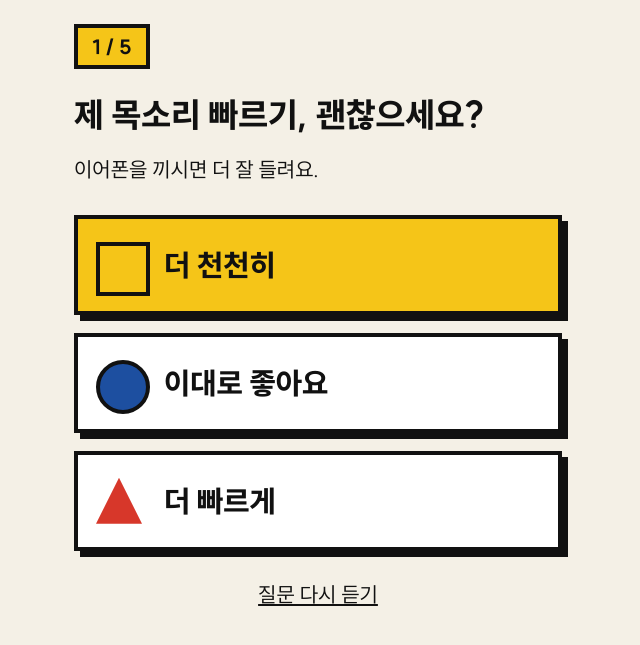
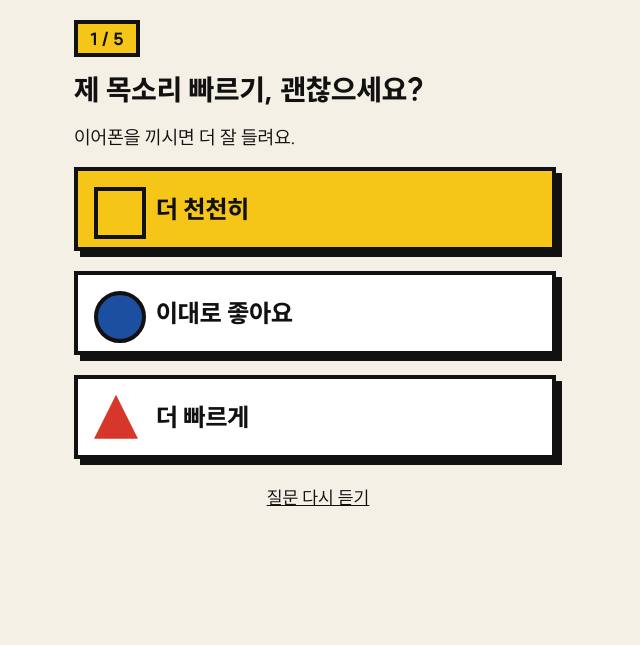
Before and after one commit to dp44rk/dp44rk.github.io, a Jekyll site: the page myway/app/index.html, which Jekyll copies as it is, in a window 1280 px wide. Shown: the top 645 px of the page, without its empty margins (322-962 px from the left). Built offline with Jekyll 4.4.1, drawn with Linux system fonts in a browser that asks for light colours.

Commit message:
update(myway): 폰 앱 한 화면 맞춤
Co-Authored-By: Claude Opus 5.5 <noreply@anthropic.com>
Claude-Session: https://claude.ai/code/session_01DJAfNR7fXWPy7MW1mdXWhr

```diff
--- a/myway/app/app.css
+++ b/myway/app/app.css
@@ -1,110 +1,126 @@
 /* 내 방식 QR — 바우하우스 / 데 스테일: 종이색 바탕, 검은 잉크, 빨강·파랑·노랑 원색 네모, 두꺼운 선.
-   안내 음성의 "노란 네모, 파란 네모"와 같은 말로 화면을 만든다. 모든 글자 대비 7:1 이상 목표. */
+   안내 음성의 "노란 네모, 파란 네모"와 같은 말로 화면을 만든다. 모든 글자 대비 7:1 이상 목표.
+
+   한 화면 원칙: 모든 화면은 폰 화면 높이(100dvh) 안에 들어가고 스크롤하지 않는다.
+   - 기준 글자 크기 1rem = min(20px, 화면 높이 2.4%) × 글씨 배율(--fs).
+   - 높이·여백·버튼 크기를 모두 rem으로 정해서, 화면이 낮으면 전부 같은 비율로 줄어든다.
+   - 각 화면은 높이 31rem 안에 들어가게 설계 (작은 폰 + 아주 큰 글씨에서도 들어감).
+   - 남는 공간은 카메라 화면·QR 같은 "늘어나는 칸" 하나가 가져간다. 요소끼리는 겹치지 않는다. */
 :root {
   --paper: #f4f0e6; --ink: #111; --red: #d7372a; --blue: #1d4fa0; --yellow: #f5c518; --white: #fff;
-  --line: 4px; --gap: 16px; --fs: 1;
-  font-size: calc(20px * var(--fs));
+  --line: 4px; --fs: 1; --gap: .75rem;
+  font-size: calc(min(20px, 2.4dvh) * var(--fs));
 }
 html.low { --fs: 1.3; }
 * { box-sizing: border-box; }
 [hidden] { display: none !important; }
-html, body { margin: 0; background: var(--paper); color: var(--ink); font-family: 'SUIT', 'Apple SD Gothic Neo', 'Noto Sans KR', system-ui, sans-serif; -webkit-text-size-adjust: 100%; }
-body { min-height: 100dvh; }
-#app { max-width: 520px; margin: 0 auto; min-height: 100dvh; position: relative; }
+html, body { margin: 0; height: 100%; background: var(--paper); color: var(--ink); font-family: 'SUIT', 'Apple SD Gothic Neo', 'Noto Sans KR', system-ui, sans-serif; -webkit-text-size-adjust: 100%; overflow: hidden; }
+#app { max-width: 520px; margin: 0 auto; height: 100dvh; position: relative; }
 button { font: inherit; color: inherit; cursor: pointer; -webkit-tap-highlight-color: transparent; }
-.view { display: none; padding: 24px 16px calc(32px + env(safe-area-inset-bottom)); min-height: 100dvh; flex-direction: column; gap: var(--gap); }
+.view { display: none; height: 100dvh; overflow: hidden; padding: 1rem 16px calc(.9rem + env(safe-area-inset-bottom)); flex-direction: column; gap: var(--gap); }
 .view.on { display: flex; }
+.view > * { flex: none; min-width: 0; }
+.grow { flex: 1 1 auto !important; min-height: 0; }
 
-h2 { font-size: 1.7rem; line-height: 1.3; margin: 8px 0 0; font-weight: 800; word-break: keep-all; }
-.sub, .lead { font-size: 1.05rem; line-height: 1.6; margin: 0; word-break: keep-all; }
-.lead { font-size: 1.25rem; margin: 8px 0 12px; }
-.tiny { font-size: .8rem; color: #444; margin-top: auto; }
+h2 { font-size: 1.45rem; line-height: 1.25; margin: 0; font-weight: 800; word-break: keep-all; }
+.sub, .lead { font-size: .95rem; line-height: 1.5; margin: 0; word-break: keep-all; }
+.lead { font-size: 1.1rem; }
+.tiny { font-size: .72rem; line-height: 1.45; color: #444; margin: auto 0 0; }
 
 /* 표지: 원·네모·세모 */
-.mark { display: flex; align-items: center; gap: 10px; border-bottom: var(--line) solid var(--ink); padding-bottom: 18px; }
-.mark i { display: block; width: 44px; height: 44px; flex: none; }
+.mark { display: flex; align-items: center; gap: .5rem; border-bottom: var(--line) solid var(--ink); padding-bottom: .8rem; }
+.mark i { display: block; width: 2rem; height: 2rem; flex: none; }
 .mark .c { border-radius: 50%; } .mark .t { clip-path: polygon(50% 0, 100% 100%, 0 100%); }
 .r { background: var(--red); } .b { background: var(--blue); } .y { background: var(--yellow); } .w { background: var(--white); }
-.mark h1 { margin: 0 0 0 6px; font-size: 1.7rem; font-weight: 900; line-height: 1.1; }
-.mark h1 small { display: block; font-size: .8rem; font-weight: 600; letter-spacing: .1em; }
+.mark h1 { margin: 0 0 0 .3rem; font-size: 1.45rem; font-weight: 900; line-height: 1.1; }
+.mark h1 small { display: block; font-size: .7rem; font-weight: 600; letter-spacing: .1em; }
 
-/* 큰 네모 버튼 */
-.blk { display: block; width: 100%; min-height: 84px; border: var(--line) solid var(--ink); border-radius: 0; font-size: 1.35rem; font-weight: 800; padding: 14px; text-align: center; box-shadow: 6px 6px 0 var(--ink); transition: transform .06s, box-shadow .06s; word-break: keep-all; }
+/* 큰 네모 버튼 (그림자 6px 만큼 오른쪽·아래 여유를 둔다 → 옆 요소와 안 겹침) */
+.blk { display: flex; flex-direction: column; justify-content: center; align-items: center; width: calc(100% - 6px); min-height: 3.4rem; border: var(--line) solid var(--ink); border-radius: 0; font-size: 1.15rem; font-weight: 800; line-height: 1.2; padding: .45rem .8rem; text-align: center; box-shadow: 6px 6px 0 var(--ink); margin-bottom: 6px; transition: transform .06s, box-shadow .06s; word-break: keep-all; }
 .blk:active { transform: translate(4px, 4px); box-shadow: 2px 2px 0 var(--ink); }
 .blk.b, .blk.r { color: #fff; } .blk.y, .blk.w { color: var(--ink); }
-.blk.huge { min-height: 140px; font-size: 1.9rem; }
-.blk.sm { min-height: 64px; width: auto; font-size: 1.1rem; box-shadow: 4px 4px 0 var(--ink); }
-.link { background: none; border: 0; text-decoration: underline; font-size: 1.05rem; padding: 14px; align-self: center; }
+.blk.huge { min-height: 5rem; font-size: 1.6rem; }
+.blk.sm { min-height: 2.6rem; width: auto; font-size: .95rem; box-shadow: 4px 4px 0 var(--ink); margin-bottom: 4px; }
+.link { background: none; border: 0; text-decoration: underline; font-size: .9rem; padding: .3rem .6rem; align-self: center; }
+.row2 { display: grid; grid-template-columns: 1fr 1fr; gap: .6rem; }
+.row2 .blk { width: calc(100% - 6px); }
 
 /* 설정 질문 */
-.step-bar { font-weight: 800; font-size: 1rem; border: var(--line) solid var(--ink); align-self: flex-start; padding: 6px 14px; background: var(--yellow); }
-.choices { display: flex; flex-direction: column; gap: 18px; margin-top: 12px; }
-.choices .blk { min-height: 100px; font-size: 1.5rem; text-align: left; padding-left: 86px; position: relative; }
-.choices .blk::before { content: ''; position: absolute; left: 18px; top: 50%; width: 46px; height: 46px; margin-top: -23px; border: var(--line) solid var(--ink); background: var(--paper); }
+.step-bar { font-weight: 800; font-size: .85rem; border: var(--line) solid var(--ink); align-self: flex-start; padding: .2rem .6rem; background: var(--yellow); }
+.choices { display: flex; flex-direction: column; gap: .7rem; }
+.choices .blk { min-height: 4.2rem; font-size: 1.25rem; align-items: flex-start; text-align: left; padding-left: 3.9rem; position: relative; }
+.choices .blk::before { content: ''; position: absolute; left: .8rem; top: 50%; width: 2.2rem; height: 2.2rem; margin-top: -1.1rem; border: var(--line) solid var(--ink); background: var(--paper); }
 .choices .blk:nth-child(1)::before { background: var(--yellow); }
 .choices .blk:nth-child(2)::before { background: var(--blue); border-radius: 50%; }
 .choices .blk:nth-child(3)::before { background: var(--red); clip-path: polygon(50% 0, 100% 100%, 0 100%); border: 0; }
-.choices .blk small { display: block; font-size: .95rem; font-weight: 500; margin-top: 4px; }
+.choices .blk small { display: block; font-size: .8rem; font-weight: 500; margin-top: .15rem; }
 
-/* QR */
-.tags { list-style: none; padding: 0; margin: 0; display: flex; flex-wrap: wrap; gap: 8px; }
-.tags li { border: 3px solid var(--ink); padding: 6px 12px; font-weight: 700; background: var(--white); font-size: .95rem; }
-.qrbox { background: var(--white); border: var(--line) solid var(--ink); padding: 16px; box-shadow: 8px 8px 0 var(--blue); }
-.qrbox canvas { width: 100%; height: auto; display: block; image-rendering: pixelated; }
+/* QR: 남는 높이를 QR 상자가 가져가고, 정사각형으로 맞춤 */
+.tags { list-style: none; padding: 0; margin: 0; display: flex; flex-wrap: wrap; gap: .35rem; }
+.tags li { border: 3px solid var(--ink); padding: .1rem .45rem; font-weight: 700; background: var(--white); font-size: .78rem; }
+.qrbox { flex: 1 1 auto; min-height: 0; display: flex; align-items: center; justify-content: center; }
+.qrbox canvas { height: 100%; max-height: 100%; max-width: calc(100% - 8px); aspect-ratio: 1; width: auto; display: block; image-rendering: pixelated; background: var(--white); border: var(--line) solid var(--ink); padding: .5rem; box-shadow: 8px 8px 0 var(--blue); margin: 0 8px 8px 0; }
 
 /* 목표 */
-.mic { display: flex; flex-direction: column; align-items: center; gap: 14px; background: none; border: 0; font-size: 1.3rem; font-weight: 800; margin: 18px auto 0; }
-.mic span { width: 170px; height: 170px; border-radius: 50%; background: var(--blue); border: var(--line) solid var(--ink); box-shadow: 8px 8px 0 var(--ink); position: relative; }
-.mic span::after { content: ''; position: absolute; left: 50%; top: 50%; width: 44px; height: 74px; margin: -48px 0 0 -22px; border-radius: 22px; background: var(--white); box-shadow: 0 46px 0 -16px var(--white); }
+.mic { display: flex; flex-direction: column; align-items: center; gap: .4rem; background: none; border: 0; font-size: 1rem; font-weight: 800; align-self: center; }
+.mic span { width: 5.4rem; height: 5.4rem; border-radius: 50%; background: var(--blue); border: var(--line) solid var(--ink); box-shadow: 6px 6px 0 var(--ink); position: relative; }
+.mic span::after { content: ''; position: absolute; left: 50%; top: 50%; width: 1.5rem; height: 2.5rem; margin: -1.45rem 0 0 -.75rem; border-radius: .75rem; background: var(--white); box-shadow: 0 1.55rem 0 -.55rem var(--white); }
 .mic.on span { background: var(--red); animation: breathe 1.2s infinite; }
 @keyframes breathe { 50% { transform: scale(1.06); } }
-.heard { min-height: 1.6em; font-size: 1.3rem; font-weight: 700; text-align: center; margin: 0; word-break: keep-all; }
-.type-row { display: flex; gap: 10px; }
-.type-row input { flex: 1; min-width: 0; font: inherit; font-size: 1.2rem; border: var(--line) solid var(--ink); padding: 14px; background: var(--white); border-radius: 0; }
-.chips { display: flex; flex-wrap: wrap; gap: 10px; }
-.chips button { border: 3px solid var(--ink); background: var(--white); padding: 12px 16px; font-size: 1.1rem; font-weight: 700; }
-.say { font-size: 2rem; }
+.heard { min-height: 1.3em; font-size: 1rem; font-weight: 700; text-align: center; margin: 0; word-break: keep-all; }
+.type-row { display: flex; gap: .5rem; align-items: stretch; }
+.type-row input { flex: 1; min-width: 0; font: inherit; font-size: 1rem; border: var(--line) solid var(--ink); padding: .5rem .6rem; background: var(--white); border-radius: 0; }
+.type-row .blk.sm { margin: 0 4px 4px 0; }
+.chips { display: grid; grid-template-columns: 1fr 1fr; gap: .45rem; }
+.chips button { border: 3px solid var(--ink); background: var(--white); padding: .35rem .45rem; font-size: .78rem; font-weight: 700; line-height: 1.25; text-align: left; word-break: keep-all; min-height: 2.6rem; }
+.say { font-size: 1.6rem; }
+#v-confirm .choices { margin-top: auto; }
 
-/* 찍고 듣기 */
-.view.cam { padding: 0 0 calc(12px + env(safe-area-inset-bottom)); gap: 0; background: var(--ink); color: var(--white); }
-.viewport { position: relative; width: 100%; aspect-ratio: 3 / 4; max-height: 46dvh; background: #000; overflow: hidden; border-bottom: var(--line) solid var(--yellow); }
+/* 찍고 듣기: 위에서부터 [카메라(늘어남)] [연동 표시] [안내] [결제 확인] [찍기] [도구] — 서로 겹치지 않는 줄 */
+.view.cam { padding: 0 0 calc(.6rem + env(safe-area-inset-bottom)); gap: 0; background: var(--ink); color: var(--white); }
+.viewport { position: relative; flex: 1 1 auto !important; min-height: 6rem; width: 100%; background: #000; overflow: hidden; border-bottom: var(--line) solid var(--yellow); }
 .viewport video, .viewport canvas { position: absolute; inset: 0; width: 100%; height: 100%; object-fit: cover; }
 .viewport canvas { display: none; }
 .viewport.frozen canvas { display: block; }
 .viewport.sketch canvas { object-fit: contain; background: #2a2a2a; }
-.hl { position: absolute; border: 6px solid var(--yellow); box-shadow: 0 0 0 4px var(--ink), 0 0 0 9999px rgba(0,0,0,.45); display: none; pointer-events: none; }
+.hl { position: absolute; border: 5px solid var(--yellow); box-shadow: 0 0 0 3px var(--ink), 0 0 0 9999px rgba(0,0,0,.45); display: none; pointer-events: none; }
 .hl.on { display: block; animation: blink 1s 3; }
 @keyframes blink { 50% { border-color: var(--red); } }
-.linked { position: absolute; left: 10px; right: 10px; bottom: 10px; background: var(--yellow); color: var(--ink); font-weight: 800; padding: 6px 10px; border: 3px solid var(--ink); font-size: .85rem; }
-.instr { background: var(--paper); color: var(--ink); padding: 16px; border-bottom: var(--line) solid var(--ink); min-height: 132px; }
-.instr .big { font-size: 1.75rem; font-weight: 900; line-height: 1.25; word-break: keep-all; }
-.instr .small { font-size: 1.05rem; margin-top: 6px; font-weight: 600; }
+.linked { background: var(--yellow); color: var(--ink); font-weight: 800; padding: .3rem 16px; border-bottom: 3px solid var(--ink); font-size: .78rem; }
+.instr { background: var(--paper); color: var(--ink); padding: .65rem 16px .75rem; border-bottom: var(--line) solid var(--ink); }
+.instr .big { font-size: 1.4rem; font-weight: 900; line-height: 1.2; word-break: keep-all; display: -webkit-box; -webkit-line-clamp: 3; -webkit-box-orient: vertical; overflow: hidden; }
+.instr .small { font-size: .85rem; margin-top: .2rem; font-weight: 600; white-space: nowrap; overflow: hidden; text-overflow: ellipsis; }
 .instr.warn { background: var(--yellow); }
-.instr.pay { background: var(--white); border-left: 18px solid var(--red); }
-.confirm-row { display: flex; gap: 12px; padding: 14px 16px 0; }
-.confirm-row .blk { box-shadow: 4px 4px 0 var(--yellow); border-color: var(--yellow); }
-.shutter { margin: 16px auto 6px; width: calc(100% - 32px); min-height: 112px; background: var(--yellow); color: var(--ink); border: var(--line) solid var(--white); font-size: 2rem; font-weight: 900; display: flex; align-items: center; justify-content: center; gap: 16px; }
-.shutter::before { content: ''; width: 42px; height: 42px; border-radius: 50%; background: var(--ink); }
+.instr.pay { background: var(--white); border-left: .8rem solid var(--red); }
+.confirm-row { display: grid; grid-template-columns: 1fr 1fr; gap: .6rem; padding: .6rem 16px 0; }
+.confirm-row .blk { min-height: 2.9rem; font-size: 1.1rem; box-shadow: 4px 4px 0 var(--yellow); border-color: var(--yellow); margin-bottom: 4px; width: calc(100% - 4px); }
+.shutter { margin: .6rem 16px .4rem; width: calc(100% - 32px); min-height: 3.9rem; background: var(--yellow); color: var(--ink); border: var(--line) solid var(--white); font-size: 1.6rem; font-weight: 900; display: flex; align-items: center; justify-content: center; gap: .7rem; }
+.shutter::before { content: ''; width: 1.7rem; height: 1.7rem; border-radius: 50%; background: var(--ink); }
 .shutter:disabled { opacity: .5; }
-.tools { display: grid; grid-template-columns: repeat(5, 1fr); gap: 8px; padding: 8px 16px 0; }
-.tools button { min-height: 72px; background: var(--paper); color: var(--ink); border: 3px solid var(--white); font-size: .95rem; font-weight: 800; line-height: 1.2; }
+.tools { display: grid; grid-template-columns: repeat(5, minmax(0, 1fr)); gap: .35rem; padding: 0 16px; }
+.tools button { min-height: 3rem; padding: .2rem .1rem; background: var(--paper); color: var(--ink); border: 3px solid var(--white); font-size: .74rem; font-weight: 800; line-height: 1.15; word-break: keep-all; }
 .tools button.r { background: var(--red); color: #fff; }
-.busy { position: fixed; inset: 0; background: rgba(17,17,17,.72); display: flex; align-items: center; justify-content: center; gap: 12px; color: #fff; font-size: 1.6rem; font-weight: 900; z-index: 10; }
+.busy { position: fixed; inset: 0; background: rgba(17,17,17,.72); display: flex; align-items: center; justify-content: center; gap: .6rem; color: #fff; font-size: 1.4rem; font-weight: 900; z-index: 10; }
 .busy[hidden] { display: none; }
-.busy i { width: 26px; height: 26px; animation: hop .9s infinite; }
+.busy i { width: 1.2rem; height: 1.2rem; animation: hop .9s infinite; }
 .busy i:nth-child(1) { background: var(--red); } .busy i:nth-child(2) { background: var(--yellow); border-radius: 50%; animation-delay: .15s; } .busy i:nth-child(3) { background: var(--blue); animation-delay: .3s; }
-@keyframes hop { 50% { transform: translateY(-14px); } }
+@keyframes hop { 50% { transform: translateY(-.6rem); } }
 
 /* 도움 */
-.view.help { background: var(--yellow); justify-content: center; }
-.help .h1 { font-size: 3.4rem; font-weight: 900; line-height: 1.1; margin: 0; }
-.help .h2 { font-size: 1.8rem; font-weight: 800; border: var(--line) solid var(--ink); background: var(--white); padding: 16px; margin: 0; word-break: keep-all; }
-.help .h3 { font-size: 1.3rem; line-height: 1.5; margin: 0; }
+.view.help { background: var(--yellow); justify-content: center; gap: 1rem; }
+.help .h1 { font-size: 2.8rem; font-weight: 900; line-height: 1.1; margin: 0; }
+.help .h2 { font-size: 1.45rem; font-weight: 800; border: var(--line) solid var(--ink); background: var(--white); padding: .7rem; margin: 0; word-break: keep-all; }
+.help .h3 { font-size: 1.1rem; line-height: 1.45; margin: 0; }
 
 /* 끝 */
-.done-mark { display: flex; justify-content: center; padding: 30px 0 0; }
-.done-mark i { width: 120px; height: 120px; border-radius: 50%; border: var(--line) solid var(--ink); }
-.huge-num { font-size: 5rem; font-weight: 900; text-align: center; margin: 0; }
+#v-done { justify-content: center; align-items: stretch; text-align: center; }
+.done-mark { display: flex; justify-content: center; }
+.done-mark i { width: 5rem; height: 5rem; border-radius: 50%; border: var(--line) solid var(--ink); }
+.huge-num { font-size: 4rem; line-height: 1.1; font-weight: 900; text-align: center; margin: 0; }
 
-.toast { position: fixed; left: 16px; right: 16px; bottom: 24px; background: var(--ink); color: var(--white); padding: 16px; font-size: 1.1rem; font-weight: 700; border: 3px solid var(--yellow); z-index: 20; }
+.toast { position: fixed; left: 16px; right: 16px; bottom: 1.2rem; background: var(--ink); color: var(--white); padding: .7rem .8rem; font-size: .95rem; font-weight: 700; border: 3px solid var(--yellow); z-index: 20; }
 @media (prefers-reduced-motion: reduce) { * { animation: none !important; transition: none !important; } }
+
+/* 처음 화면: 큰 버튼들은 엄지가 닿는 아래쪽으로 */
+#v-home .blk.huge { margin-top: auto; }
+#v-home .tiny { margin-top: .4rem; }
--- a/myway/app/index.html
+++ b/myway/app/index.html
@@ -40,15 +40,14 @@
     <h2>내 방식 QR</h2>
     <ul class="tags" id="qr-tags"></ul>
     <div class="qrbox"><canvas id="qr-c" width="560" height="560"></canvas></div>
-    <p class="sub">가족 폰으로 이 QR을 찍으면 같은 설정이 들어가요.<br>이름·전화번호 같은 개인정보는 담지 않아요.</p>
-    <button class="blk w" id="qr-copy">주소 복사하기</button>
-    <button class="blk y" data-go="home">돌아가기</button>
+    <p class="sub">가족 폰으로 찍으면 같은 설정이 들어가요. 개인정보는 담지 않아요.</p>
+    <div class="row2"><button class="blk w" id="qr-copy">주소 복사</button><button class="blk y" data-go="home">돌아가기</button></div>
   </section>
 
   <!-- 하고 싶은 것 말하기 -->
   <section class="view" id="v-goal" data-view="goal">
     <h2>무엇을 주문하실 거예요?</h2>
-    <p class="sub">"차가운 아메리카노 하나, 가져갈 거야"처럼 말해 주세요.</p>
+    <p class="sub">예: "차가운 아메리카노 하나, 가져갈게"</p>
     <button class="mic" id="goal-mic" aria-label="말하기"><span></span>누르고 말하기</button>
     <p class="heard" id="goal-heard"></p>
     <div class="type-row"><input id="goal-text" placeholder="글로 써도 돼요" autocomplete="off"><button class="blk b sm" id="goal-send">확인</button></div>
@@ -68,8 +67,8 @@
       <video id="video" playsinline muted autoplay></video>
       <canvas id="shot"></canvas>
       <div class="hl" id="hl"></div>
-      <div class="linked" id="linked" hidden></div>
     </div>
+    <div class="linked" id="linked" hidden></div>
     <div class="instr" id="instr">
       <div class="big" id="instr-big">키오스크 화면을 비추고<br>아래 노란 버튼을 누르세요</div>
       <div class="small" id="instr-sub"></div>
--- a/myway/app/js/app.js
+++ b/myway/app/js/app.js
@@ -23,6 +23,7 @@ const app = {
   demo: null,          // 체험 모드 제공자 (demo.js)
 };
 window.__app = app;
+window.__go = (n) => go(n); // 시험용
 
 // ---------- 화면 전환 ----------
 function go(name) {
@@ -114,7 +115,7 @@ function enterQr() {
 }
 
 // ---------- 목표 ----------
-const CHIPS = ['차가운 아메리카노 한 잔 가져갈게', '따뜻한 카페라떼 한 잔 먹고 갈게', '김치찌개 하나 먹고 갈게', '돌솥비빔밥 하나 포장'];
+const CHIPS = ['차가운 아메리카노 하나 포장', '따뜻한 카페라떼 하나 먹고 갈게', '김치찌개 하나 먹고 갈게', '비빔밥 하나 포장'];
 function enterGoal() {
   $('#goal-heard').textContent = '';
   $('#goal-chips').innerHTML = CHIPS.map((c) => `<button>${c}</button>`).join('');
```
